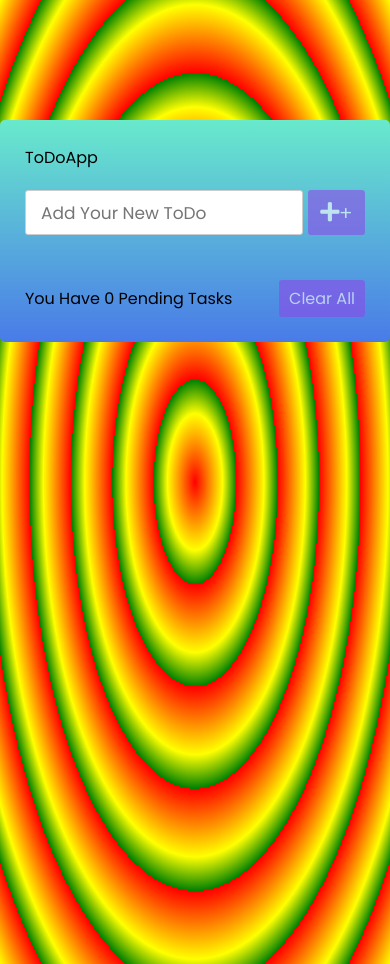
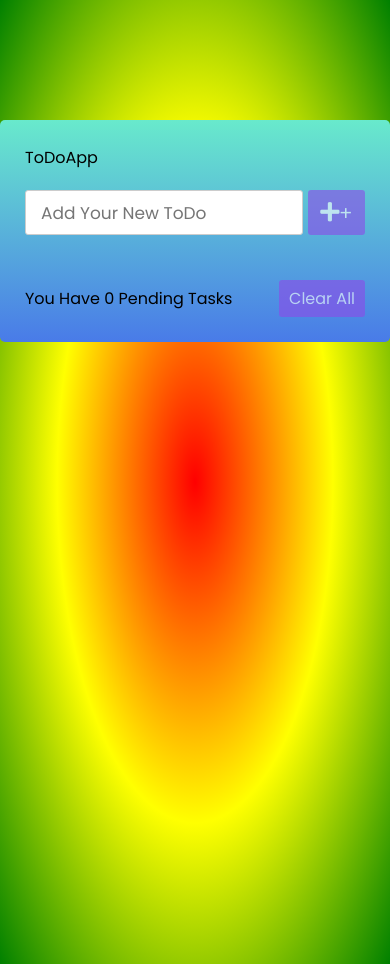
Before and after one commit to ashleigh-tesla/ToDoAppVue, a plain HTML site: page index.html in a window 390 px wide. Drawn offline with Linux system fonts and the light colour scheme.

Commit message:
updated toDoAppVue.css

```diff
--- a/styles/toDoAppVue.css
+++ b/styles/toDoAppVue.css
@@ -9,7 +9,7 @@
 body {
     height: 100vh;
     width: 100%;
-    background: repeating-radial-gradient(red, yellow 10%, green 15%), #cccccc;
+    background: repeating-radial-gradient(red, yellow 5%, green 10%), #cccccc;
 }
 
 .wrapper {
@@ -122,3 +122,12 @@ body {
     opacity: 1;
     pointer-events: auto;
 }
+
+@media only screen and (min-width: 0px) and (max-width: 864px) {
+    body {
+        background: repeating-radial-gradient(red, yellow, green), #cccccc;
+    }
+    .wrapper {
+        background: linear-gradient(to bottom, #68eacc 0%, #497BE8 100%), #fff;
+    }
+}
```
